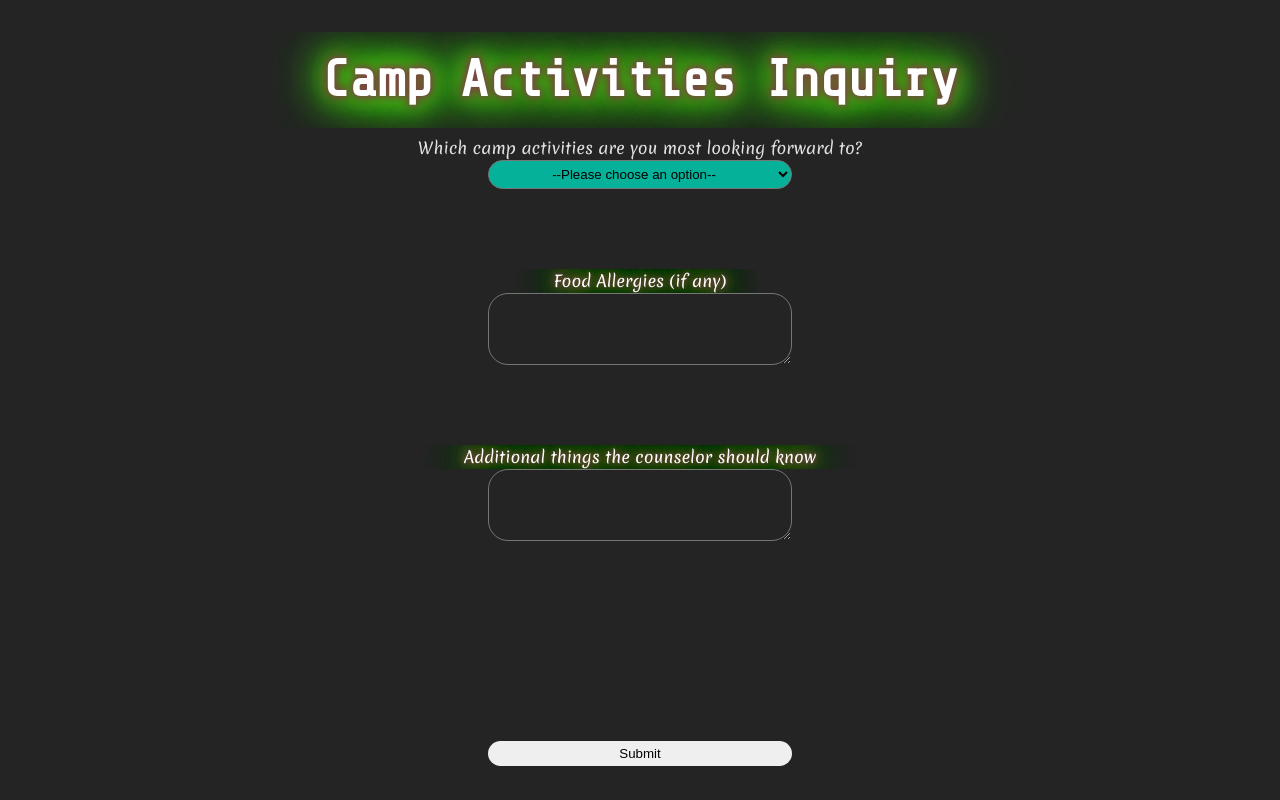
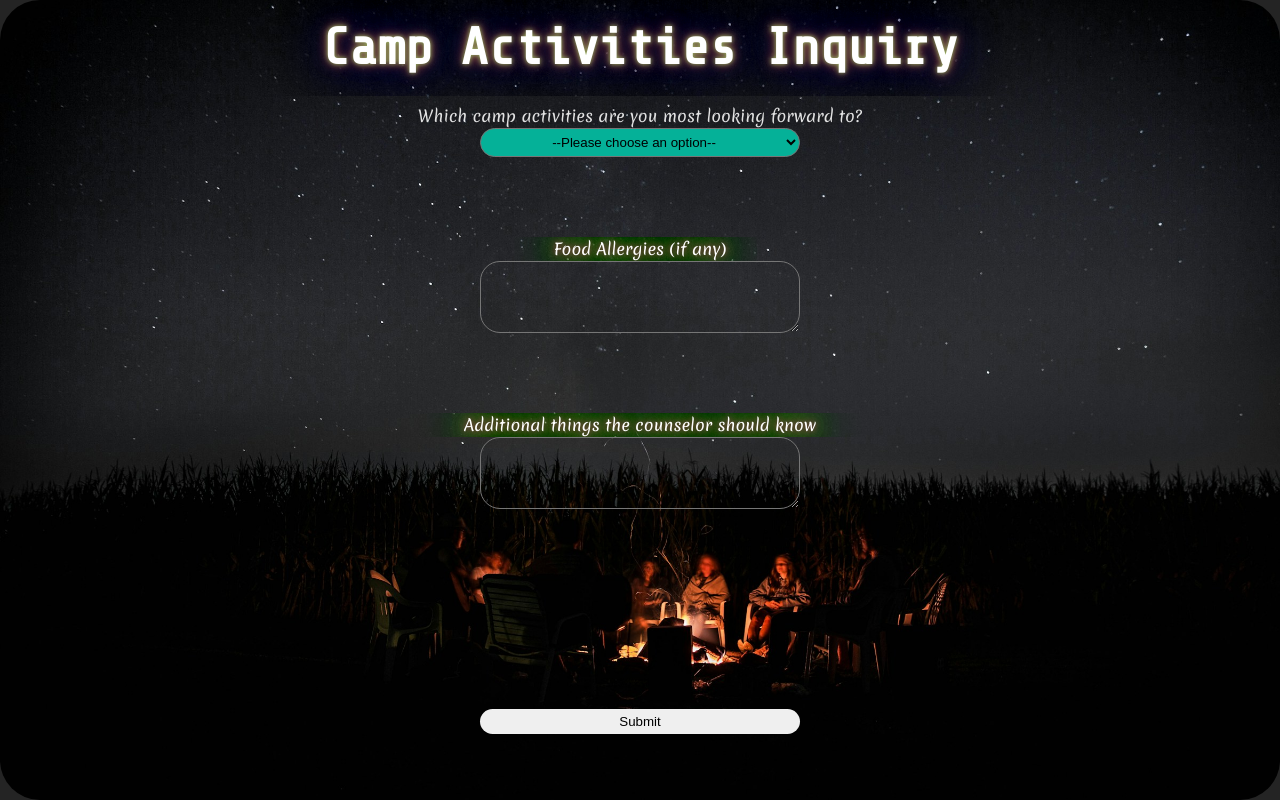
Before and after one commit to CipiVlad/camp_activity_dev_to_challenge, a website built with Vite: page index.html in a window 1280 px wide. Built offline with nearby package versions, Linux system fonts and the light colour scheme; files whose address does not match are found by name.

Commit message:
ready deployment

```diff
--- a/style.css
+++ b/style.css
@@ -19,6 +19,7 @@
 
 body {
   margin: 0;
+  padding: 0;
   display: flex;
   place-items: center;
   height: 100vh;
@@ -34,24 +35,24 @@ h1 {
   text-align: center;
   font-family: "Share Tech Mono", monospace;
   color: #fff;
-  text-shadow: 0 0 5px #7e4747, 0 0 10px #7a4444, 0 0 15px #742020, 0 0 20px #49ff18, 0 0 35px #49ff18, 0 0 40px #49ff18, 0 0 50px #49ff18, 0 0 75px #49ff18;
+  text-shadow: 0 0 5px #9cbd66, 0 0 10px #7a4444, 0 0 15px #742020, 0 0 20px #050f3a, 0 0 35px #050f3a, 0 0 40px #050f3a, 0 0 50px #050f3a, 0 0 75px #050f3a;
 }
 
 #app {
   max-width: 1440px;
   margin: 0 auto;
-  padding: 2rem;
   text-align: center;
   width: 100%;
   height: 100vh;
 }
 
 #camp-activities-inquiry {
-  background-image: url('./public/img/');
+  background-image: url('./public/img/kevin-erdvig-k7fUP9RQj3Y-unsplash.jpg');
   background-repeat: no-repeat;
   background-size: cover;
   width: 100%;
   height: 100vh;
+  border-radius: 40px;
 }
 
 label[for=acitivity-select],
```
Also changed, not shown: README.md, public/img/kevin-erdvig-k7fUP9RQj3Y-unsplash.jpg (added).
